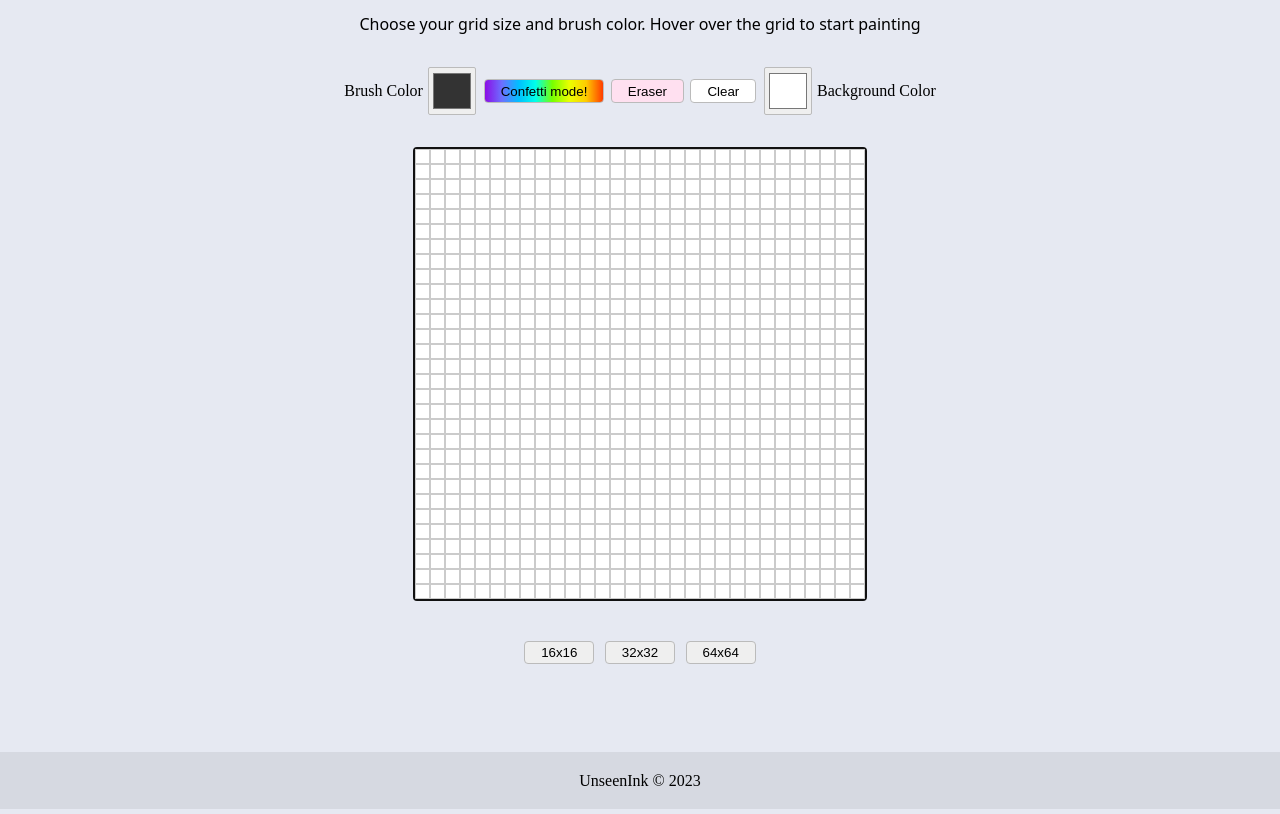
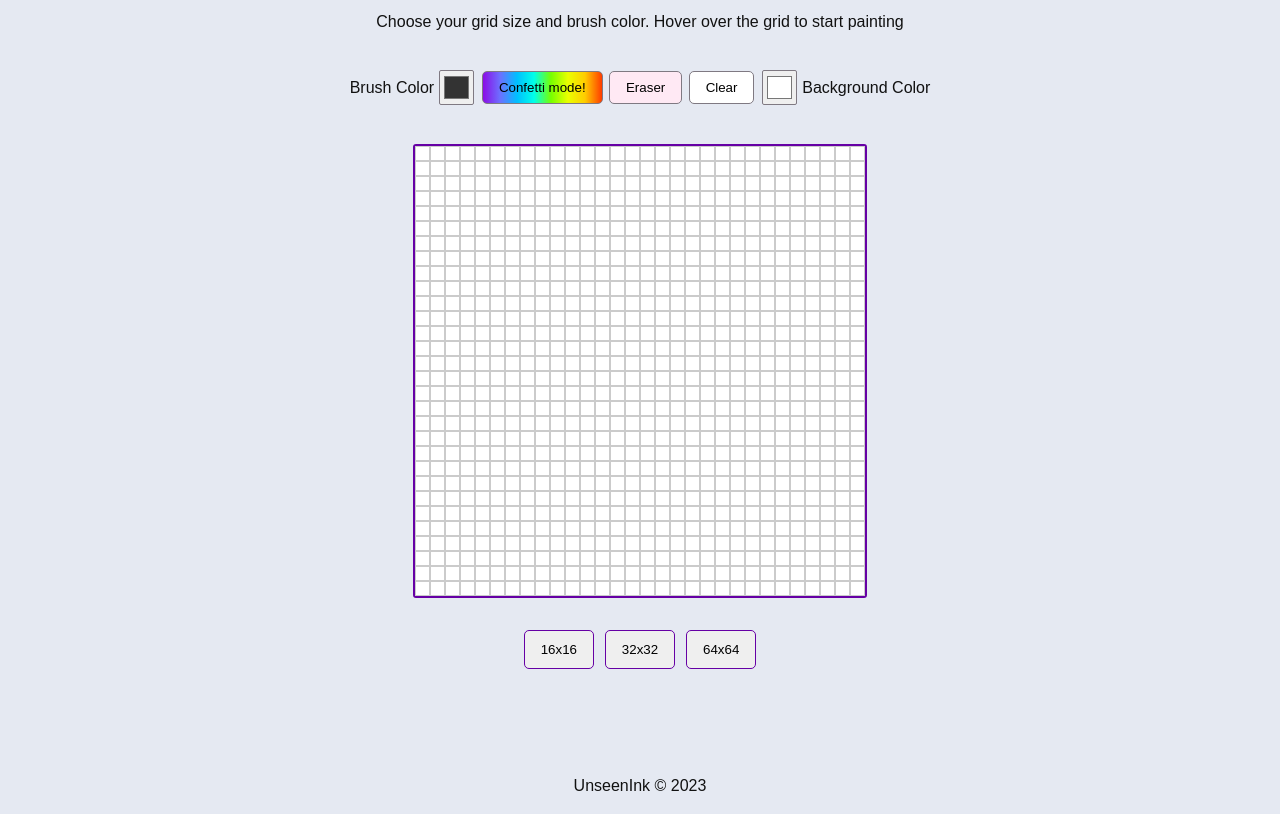
Before and after one commit to goksinb/etch-a-sketch, a plain HTML site: page index.html in a window 1280 px wide. Shown: the part 89-903 px from the top of the page. Drawn offline with Linux system fonts and the light colour scheme.

Commit message:
design tweaks

```diff
--- a/index.html
+++ b/index.html
@@ -6,6 +6,8 @@
     <meta name="viewport" content="width=device-width, initial-scale=1.0" />
     <link
       href="https://fonts.googleapis.com/css2?family=Caveat:wght@600&display=swap"
+      rel="stylesheet"
+      href="https://fonts.googleapis.com/css2?family=Quattrocento+Sans:wght@400;700&display=swap"
       rel="stylesheet"
     />
     <title>Etch-A-Sketch</title>
--- a/styles.css
+++ b/styles.css
@@ -1,9 +1,11 @@
 body {
-  background-color: rgb(230, 233, 242);
+  background-color: rgb(229, 233, 242);
+  color: rgb(17, 17, 17);
   margin: 0;
   padding: 0;
   text-align: center;
   justify-content: center;
+  font-family: "Quattrocento Sans", sans-serif;
 }
 
 .title {
@@ -14,18 +16,14 @@ body {
   font-size: 55px;
 }
 
-p {
-  font-family: system-ui, -apple-system, BlinkMacSystemFont, 'Segoe UI', Roboto, Oxygen, Ubuntu, Cantarell, 'Open Sans', 'Helvetica Neue', sans-serif;
-}
-
 .container {
   margin: auto;
   margin-top: 1rem;
-  margin-bottom: 1rem;
+  margin-bottom: 0.5rem;
   display: flex;
   background: rgb(255, 255, 255);
-  border: solid 2px rgb(17, 17, 17);
-  border-radius: 4px;
+  border: solid 2px rgb(102, 0, 165);
+  border-radius: 3px;
   width: 100%;
   width: 450px;
   height: 450px;
@@ -47,7 +45,7 @@ p {
 }
 
 .grid div {
-  border: solid 0.7px;
+  border: solid 1px;
   border-color: rgb(203, 203, 203);
 }
 .grid div:hover {
@@ -62,19 +60,23 @@ p {
 #colorPicker,
 #colorPickerBg {
   margin: 1rem 0.3rem;
-  border: solid 1px rgb(187, 187, 187);
-  border-radius: 2px;
   height: 3rem;
   width: 3rem;
   cursor: pointer;
+  display: block;
+  width: 35px;
+  height: 35px;
+  border-radius: 2px;
+  border-color: rgb(127, 121, 130);
 }
 
 button {
   margin: 1.5rem 0.2rem;
   border: solid 1px rgb(187, 187, 187);
-  border-radius: 4px;
-  padding: 0.2rem 1rem;
+  border-radius: 5px;
+  padding: 0.5rem 1rem;
   cursor: pointer;
+  border-color: rgb(127, 121, 130);
 }
 
 #buttons {
@@ -98,12 +100,10 @@ button {
     rgb(255, 204, 0),
     rgb(255, 60, 0)
   );
-
-  border-width: 1px;
 }
 
 #eraserBtn {
-  background-color: rgb(255, 224, 240);
+  background-color: rgb(255, 233, 244);
 }
 
 #clearBtn {
@@ -111,11 +111,17 @@ button {
 }
 
 #grid-size-btns {
-  margin-botom: 2rem;
+  margin-bottom: 1rem;
+}
+
+#grid-size-btns button {
+  padding: 0.7rem 1rem;
+  border-radius: 5px;
+  border-color: rgb(102, 0, 165);
 }
 
 footer {
-  background-color: rgb(214, 217, 225);
+  background-color: rgb(229, 233, 242);
   padding: 1.2rem;
   margin-top: 4rem;
 }
```
